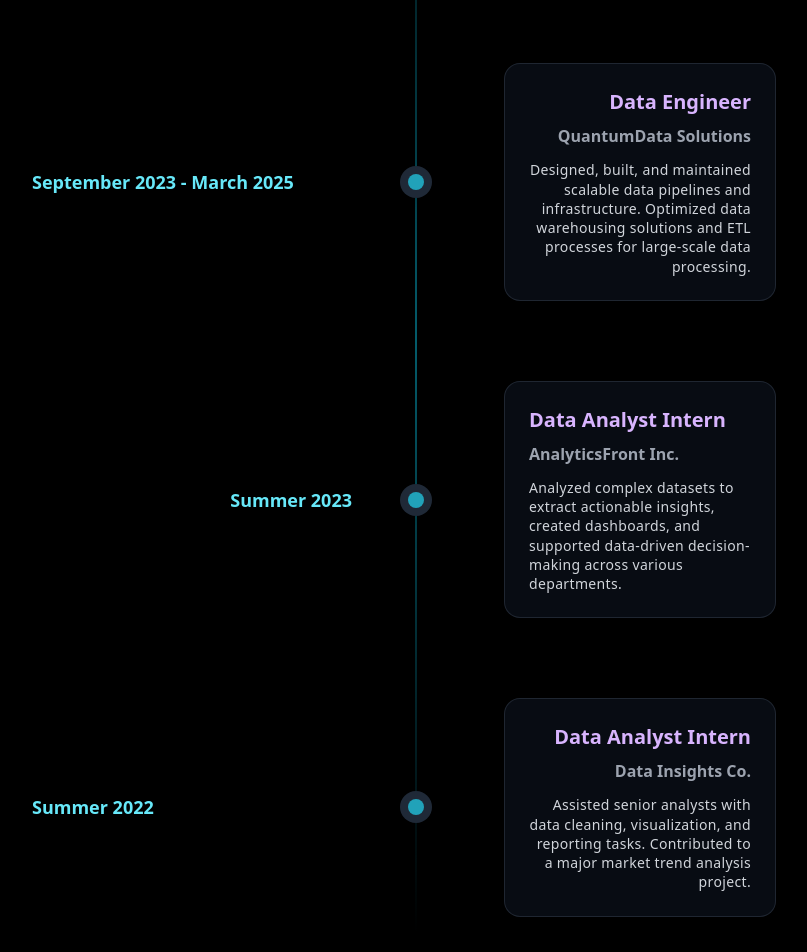
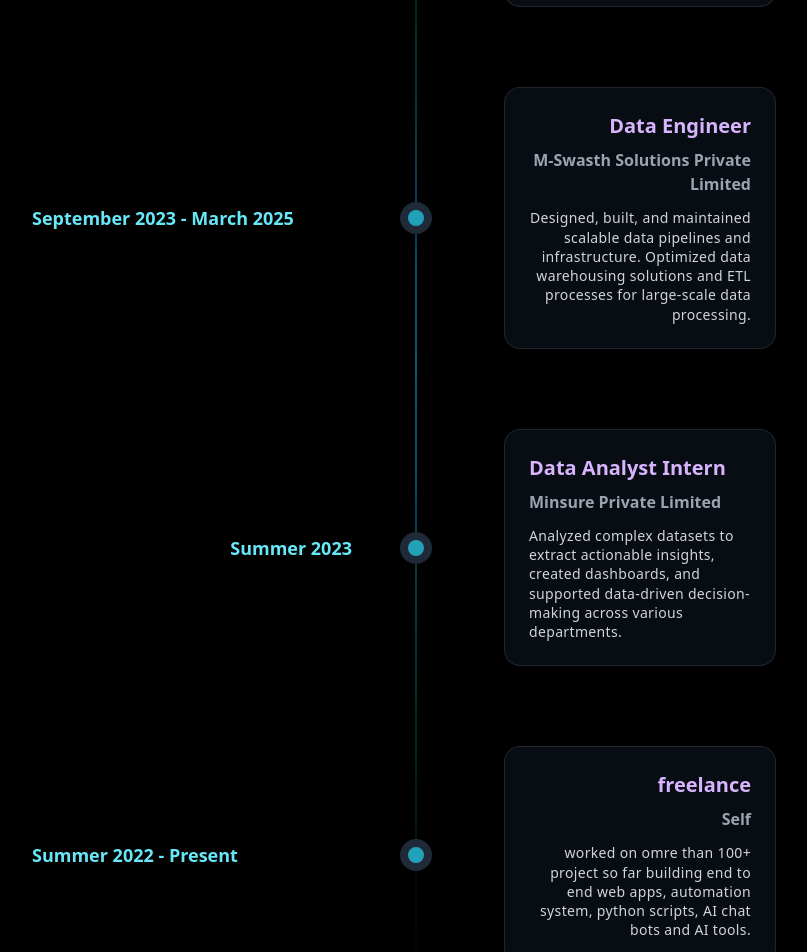
Before and after one commit to SatvickMalhotra/SatvickMalhotraPortfolio, a React (Vite) app: page / in a window 1280 px wide. Shown: the part 1960-2912 px from the top of the page, without its empty margins (224-1031 px from the left). Built offline with nearby package versions, Linux system fonts and the light colour scheme.

Commit message:
feat: Update work experience details
Revises the company names and roles within the `EXPERIENCES` constant to accurately reflect professional history. Adds a new freelance entry.

```diff
--- a/constants.ts
+++ b/constants.ts
@@ -34,27 +34,27 @@ export const SKILLS: Skill[] = [
 export const EXPERIENCES: ExperienceItem[] = [
   {
     role: 'Product Manager AI',
-    company: 'InnovateAI Corp',
+    company: 'M-Swasth Solutions Private Limited',
     period: 'April 2025 - Present',
     description: 'Leading the development of next-generation AI products, defining product vision, strategy, and roadmap from conception to launch.'
   },
   {
     role: 'Data Engineer',
-    company: 'QuantumData Solutions',
+    company: 'M-Swasth Solutions Private Limited',
     period: 'September 2023 - March 2025',
     description: 'Designed, built, and maintained scalable data pipelines and infrastructure. Optimized data warehousing solutions and ETL processes for large-scale data processing.'
   },
   {
     role: 'Data Analyst Intern',
-    company: 'AnalyticsFront Inc.',
+    company: 'Minsure Private Limited',
     period: 'Summer 2023',
     description: 'Analyzed complex datasets to extract actionable insights, created dashboards, and supported data-driven decision-making across various departments.'
   },
   {
-    role: 'Data Analyst Intern',
-    company: 'Data Insights Co.',
-    period: 'Summer 2022',
-    description: 'Assisted senior analysts with data cleaning, visualization, and reporting tasks. Contributed to a major market trend analysis project.'
+    role: 'freelance',
+    company: 'Self',
+    period: 'Summer 2022 - Present',
+    description: 'worked on omre than 100+ project so far building end to end web apps, automation system, python scripts, AI chat bots and AI tools.'
   }
 ];
 
```
